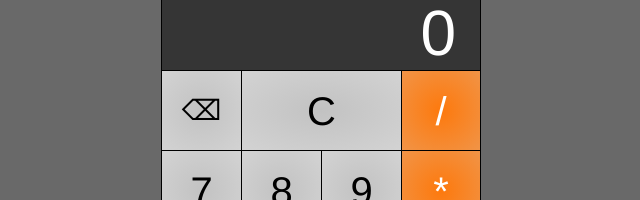
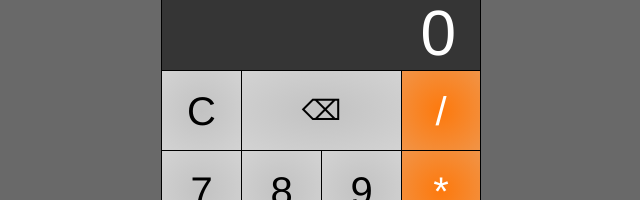
Before and after one commit to ingate/calculator-pwa-vue, a Vue app: page / in a window 1280 px wide. Shown: the part 250-450 px from the top of the page, without its empty margins (319-959 px from the left). Built offline with nearby package versions, Linux system fonts and the light colour scheme.

Commit message:
keypad layout modified

```diff
--- a/src/components/Calculator.vue
+++ b/src/components/Calculator.vue
@@ -3,8 +3,8 @@
         <div class="calculator">
             <div class="display">{{display || 0}}</div>
             <div class="keypad">
-                <div @click="backspace()" class="key pencil">⌫</div>
-                <div @click="reset()" class="key double_column">C</div>
+                <div @click="reset()" class="key">C</div>
+                <div @click="backspace()" class="key double_column pencil">⌫</div>
                 <div @click="append('/')" class="key operator">/</div>
                 <div @click="append('7')" class="key">7</div>
                 <div @click="append('8')" class="key">8</div>
@@ -42,7 +42,8 @@ export default {
       this.display = ''
     },
     backspace() {
-      this.display = this.display.toString().substring(0, this.display.length - 1)
+      const display = this.display.toString()
+      this.display = display.substring(0, display.length - 1)
     },
     append(char) {
       const display = this.display.toString()
```
